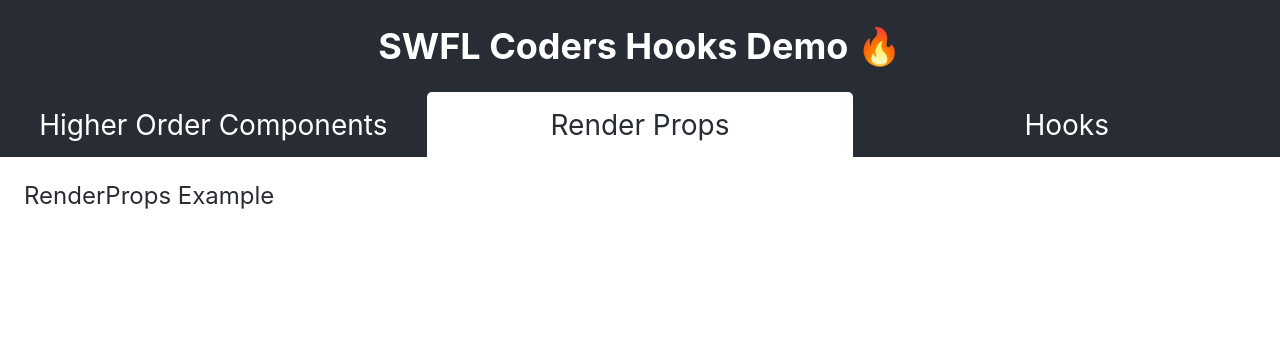
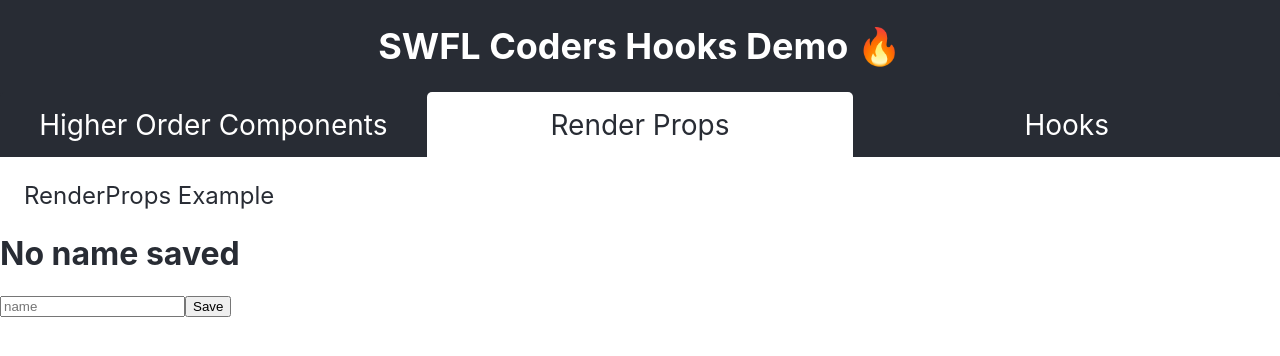
Before and after one commit to Casey1449/swfc-hooks-demo, a React (Create React App) app: page /RenderPropsExample in a window 1280 px wide. Shown: the top 356 px of the page. Built offline with nearby package versions, Linux system fonts and the light colour scheme.

Commit message:
add basic hoc and render prop examples

```diff
--- a/src/Tabs.js
+++ b/src/Tabs.js
@@ -1,8 +1,8 @@
 import React from 'react';
 import { Route, Switch, Redirect, NavLink } from 'react-router-dom';
-import HocExample from './pages/HocExample';
-import RenderPropsExample from './pages/RenderPropsExample';
-import HooksExample from './pages/HooksExample';
+import HocExample from './pages/HocExample/index';
+import RenderPropsExample from './pages/RenderPropsExample/index';
+import HooksExample from './pages/HooksExample/index';
 
 const Tabs = () => {
   return (
--- a/src/pages/HocExample.js
+++ /dev/null
@@ -1,5 +0,0 @@
-import React from 'react';
-
-export default () => (
-  <h2 className="header">Higher Order Components Example</h2>
-);
--- /dev/null
+++ b/src/pages/HocExample/Form.js
@@ -0,0 +1,40 @@
+import React, { Component } from 'react';
+import withLocalStorage from './withLocalStorage';
+
+class Form extends Component {
+  state = {
+    displayName: '',
+    name: '',
+  };
+
+  componentDidMount = () => {
+    const storedName = this.props.fetchItem('hocName');
+    if (storedName) {
+      this.setState({ displayName: storedName });
+    }
+  };
+
+  handleNameUpdate = e => this.setState({ name: e.target.value });
+
+  saveName = () => {
+    this.setState({ displayName: this.state.name });
+    this.props.saveItem('hocName', this.state.name);
+  };
+
+  render() {
+    const { displayName } = this.state;
+    return (
+      <div>
+        <h1>{displayName ? `Hi ${displayName}!` : 'No name saved'}</h1>
+        <input
+          type="text"
+          onChange={this.handleNameUpdate}
+          placeholder="name"
+        />
+        <button onClick={this.saveName}>Save</button>
+      </div>
+    );
+  }
+}
+
+export default withLocalStorage(Form);
--- /dev/null
+++ b/src/pages/HocExample/index.js
@@ -0,0 +1,9 @@
+import React from 'react';
+import Form from './Form';
+
+export default () => (
+  <div>
+    <h2 className="header">Higher Order Components Example</h2>
+    <Form />
+  </div>
+);
--- /dev/null
+++ b/src/pages/HocExample/withLocalStorage.js
@@ -0,0 +1,26 @@
+import React, { Component } from 'react';
+
+function withLocalStorage(WrappedComponent) {
+  class HOC extends Component {
+    fetchItem = key => localStorage.getItem(key);
+
+    saveItem = (key, data) => localStorage.setItem(key, data);
+
+    removeItem = key => localStorage.removeItem(key);
+
+    render() {
+      return (
+        <WrappedComponent
+          fetchItem={this.fetchItem}
+          saveItem={this.saveItem}
+          removeItem={this.removeItem}
+          {...this.props}
+        />
+      );
+    }
+  }
+
+  return HOC;
+}
+
+export default withLocalStorage;
--- a/src/pages/RenderPropsExample.js
+++ /dev/null
@@ -1,3 +0,0 @@
-import React from 'react';
-
-export default () => <h2 className="header">RenderProps Example</h2>;
--- /dev/null
+++ b/src/pages/RenderPropsExample/Form.js
@@ -0,0 +1,52 @@
+import React, { Component } from 'react';
+import Storage from './Storage';
+
+class Form extends Component {
+  state = {
+    displayName: '',
+    name: '',
+  };
+
+  componentDidMount = () => {
+    const storedName = this.props.fetchItem('renderPropsName');
+    if (storedName) {
+      this.setState({ displayName: storedName });
+    }
+  };
+
+  handleNameUpdate = e => this.setState({ name: e.target.value });
+
+  saveName = () => {
+    this.setState({ displayName: this.state.name });
+    this.props.saveItem('renderPropsName', this.state.name);
+  };
+
+  render() {
+    const { displayName } = this.state;
+    return (
+      <div>
+        <h1>{displayName ? `Hi ${displayName}!` : 'No name saved'}</h1>
+        <input
+          type="text"
+          onChange={this.handleNameUpdate}
+          placeholder="name"
+        />
+        <button onClick={this.saveName}>Save</button>
+      </div>
+    );
+  }
+}
+
+export default () => {
+  return (
+    <Storage
+      render={({ fetchItem, saveItem, removeItem }) => (
+        <Form
+          fetchItem={fetchItem}
+          saveItem={saveItem}
+          removeItem={removeItem}
+        />
+      )}
+    />
+  );
+};
--- /dev/null
+++ b/src/pages/RenderPropsExample/Storage.js
@@ -0,0 +1,23 @@
+import React, { Component } from 'react';
+
+class Storage extends Component {
+  fetchItem = key => localStorage.getItem(key);
+
+  saveItem = (key, data) => localStorage.setItem(key, data);
+
+  removeItem = key => localStorage.removeItem(key);
+
+  render() {
+    return (
+      <span>
+        {this.props.render({
+          fetchItem: this.fetchItem,
+          saveItem: this.saveItem,
+          removeItem: this.removeItem,
+        })}
+      </span>
+    );
+  }
+}
+
+export default Storage;
--- /dev/null
+++ b/src/pages/RenderPropsExample/index.js
@@ -0,0 +1,10 @@
+import React from 'react';
+
+import Form from './Form';
+
+export default () => (
+  <div>
+    <h2 className="header">RenderProps Example</h2>
+    <Form />
+  </div>
+);
```
Also changed, not shown: src/pages/HooksExample/index.js (renamed from src/pages/HooksExample.js).
